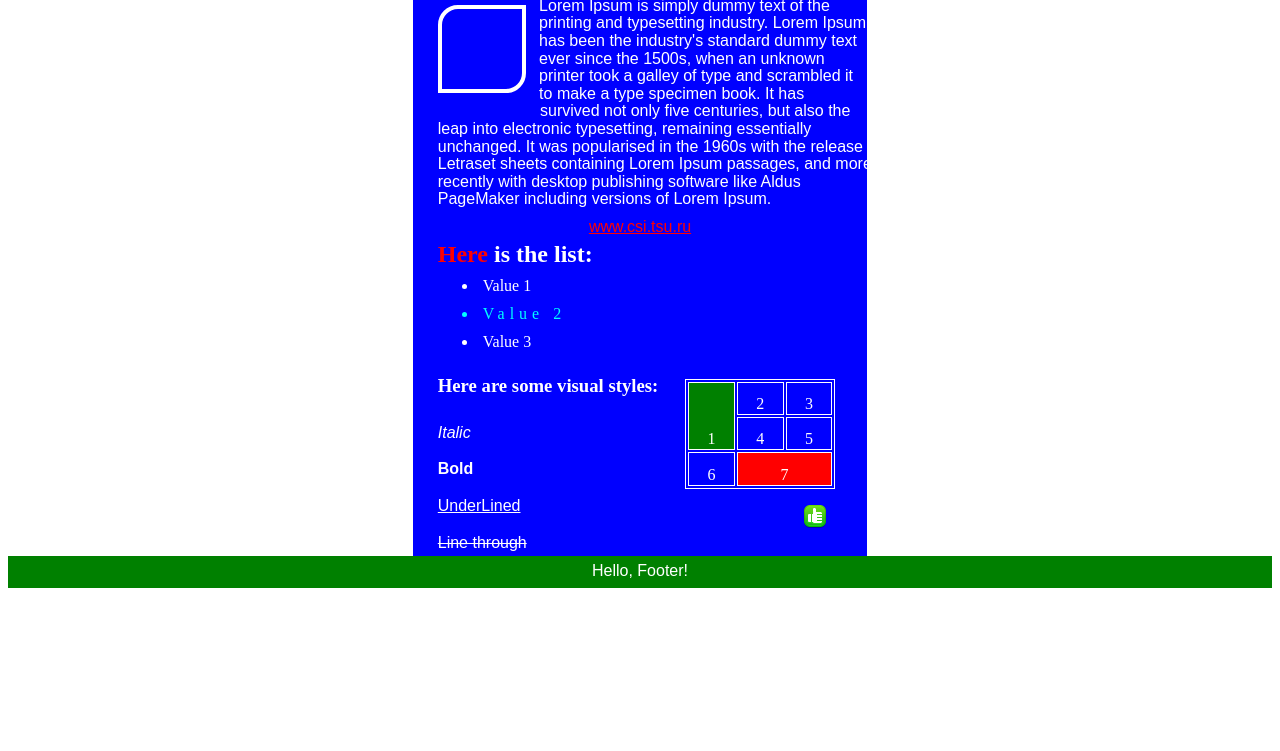
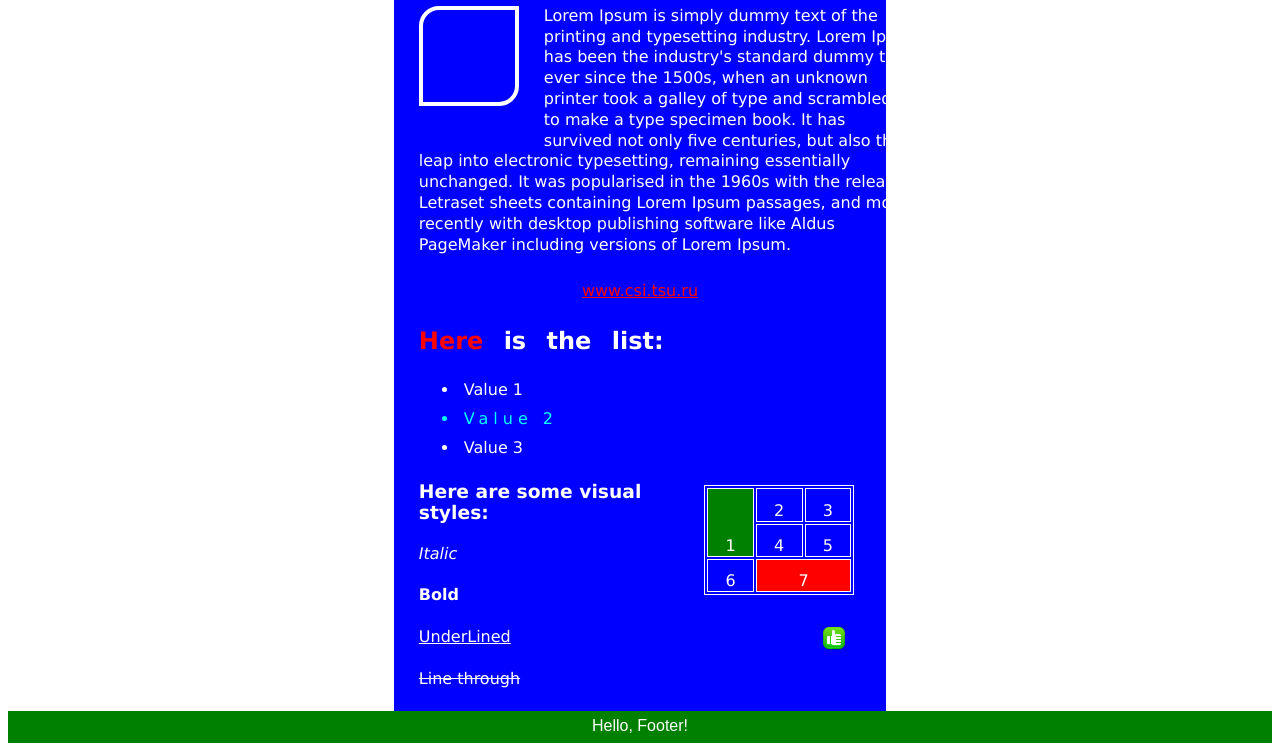
Before and after one commit to Norichko/931902.basargina.anastasia.lab1, a plain HTML site: page index.html in a window 1280 px wide. Shown: the part 116-867 px from the top of the page. Before the commit the page ends 800 px from the top, so only its background shows below. Drawn offline with Linux system fonts and the light colour scheme.

Commit message:
Add files via upload

```diff
--- /dev/null
+++ b/index.css
@@ -0,0 +1,58 @@
+#header {
+	height: 20px;
+	background-color: green;
+	color: white;
+	text-align: center;
+	padding: 6px;
+	font-family: Courier New, Courier, serif;
+}
+
+#content {
+	color: white;
+	height: auto;
+	background-color: blue;
+	width: 35%;
+	margin: auto;
+	padding: 1px 25px;
+	font-family: Geneva, Arial, Helvetica, sans-serif;
+}
+
+#footer {
+	height: 20px;
+	background-color: green;
+	color: white;
+	text-align: center;
+	padding: 6px;
+	font-family: Arial, Helvetica, serif;
+}
+
+p {
+	font-size: 16px;
+	line-height: 130%;
+	white-space: pre;
+	color: white;
+}
+
+li{
+	padding: 5px;
+	color: white;
+}
+
+table {
+	width: 150px;
+	height: 110px;
+	border-style:solid;
+	border-color:white;
+	border-width:1px;
+	margin: 7px;
+	float: right;
+}
+
+td {
+	border-style:solid;
+	border-width:1px;
+	border-color:white;
+	text-align:center;
+	vertical-align:bottom;
+	color:white;
+}
--- a/index.html
+++ b/index.html
@@ -1,56 +1,4 @@
 <!DOCTYPE html>
-<html>
-          <head>
-	<title> Web lab1 </title>
-	<meta charset="utf-8">
-	<link rel="stylesheet" type="text/css" href="index.css" />
-	<style>
-	     #header {
-	         height: 20px;
-	         background-color: green;
-	         color: white;
-	         text-align: center;
-	         padding: 6px;
-	         font-family: Courier New, Courier, monospace;
-	     }
-
-	     #content {
-	         height: 630px;
-	         background-color: blue;
-	         width: 32%;
-	         margin: auto;
-	         padding: 1px 25px;
-	     }
-
-	     #border {
-	         border: 4px solid white;
-	         width: 80px;
-	         height: 80px;
-	         border-radius: 20px 0px 20px 0px;
-	         box-sizing: padding-box;
-	         float: left;
-	         margin 15px;
-	     }
-
-	     #footer {
-	         height: 20px;
-	         background-color: green;
-	         color: white;
-	         text-align: center;
-	         padding: 6px;
-	         font-family: Arial, Helvetica, sans-serif;
-	     }
-
-	         p {
-	              font-family: Arial, Helvetica, sans-serif;
-	              font-size: 16px;
-	              line-height: 0.1;
-	              white-space: pre;
-	              color: white;
-	         }
-	         li{
-	              padding: 5px;
-	              color: white; <!DOCTYPE html>
 <html lang="ru">
           <head>
 	<title> Web lab1 </title>
@@ -103,80 +51,3 @@
 	<div id="footer">Hello, Footer!</div>
           </body>
 </html>
-	         }
-	     table {
-	         width: 150px;
-	         height: 110px;
-	         border-style:solid;
-	         border-color:white;
-	         border-width:1px;
-	         margin: 7px;
-	         float: right;
-	     }
-	     td {
-	         border-style:solid;
-	         border-width:1px;
-	         border-color:white;
-	         text-align:center;
-	         vertical-align:bottom;
-	         color:white;
-	     }
-	</style>
-          </head>
-          <body>
-	<div id="header"> Hello, header! </div>
-	<div id="content">
-	        <h1><span style="color: white">Hello, content!</span></h1>
-	        <div id="border"></div>
-	        <div>
-	               <p>   Lorem Ipsum is simply dummy text of the</p>
-	               <p>   printing and typesetting industry. Lorem Ipsum</p>
-	               <p>   has been the industry's standard dummy text</p>
-	               <p>   ever since the 1500s, when an unknown</p>
-	               <p>   printer took a galley of type and scrambled it</p>
-	               <p>   to make a type specimen book. It has</p>
-	               <p>                       survived not only five centuries, but also the</p>
-	               <p>leap into electronic typesetting, remaining essentially</p>
-	               <p>unchanged. It was popularised in the 1960s with the release of</p>
-	               <p>Letraset sheets containing Lorem Ipsum passages, and more</p>
-	               <p>recently with desktop publishing software like Aldus</p>
-	               <p>PageMaker including versions of Lorem Ipsum.</p>
-	        </div>
-	        <div><p style="text-align: center; margin: 1.6em 20px"><a style="color: red" href="http://csd.tsu.ru/ru/">www.csi.tsu.ru</a></p></div>
-	        <div>
-	              <h2 style="margin: -0.5em 0px"><span style="color: red">Here</span><span style="color: white"> is the list:</span></h2>
-	              <ul>
-	                    <li>Value 1</li>
-	                    <li style="color: aqua; letter-spacing:5px">Value 2</li>
-	                    <li>Value 3</li>
-	              </ul>
-	        </div>
-	        <div>
-	              <table>
-	                        <tr>
-                                              <td rowspan='2' bgcolor='green'>1</th>
-                                              <td>2</td>
-                                              <td>3</td>
-	                        </tr>
-	                        <tr>
-                                              <td>4</td>
-                                              <td>5</td>
-	                        </tr>
-	                        <tr>
-                                              <td>6</td>
-                                              <td colspan='2' bgcolor='red'>7</th></tr>
-	                        </tr>
-	              </table>
-	        </div>
-	        <div>
-	               <h3><span style="color: white">Here are some visual styles:</span></h3>
-	               <p style="margin: 2.2em 0px"><i>Italic</i></p>
-	               <p style="margin: 2.2em 0px"><b>Bold</b></p>
-	               <img style="float:right; margin-right:15px" src="images.png">
-	               <p style="margin: 2.2em 0px"><u>UnderLined</u></p>
-	               <p style="margin: 2.2em 0px"><s>Line through</s></p>
-	        </div>
-	</div>
-	<div id="footer">Hello, Footer!</div>
-          </body>
-</html>
```
